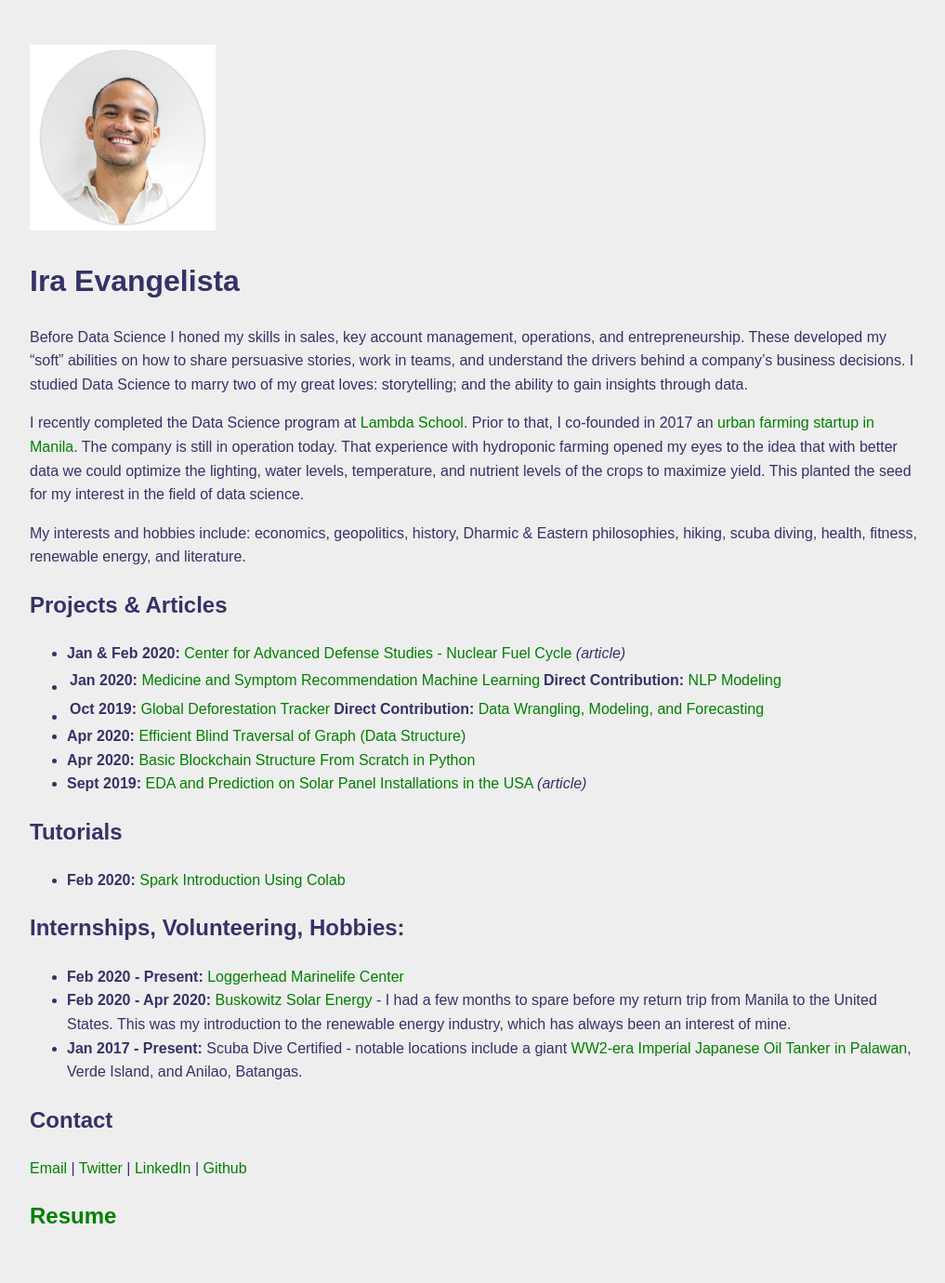
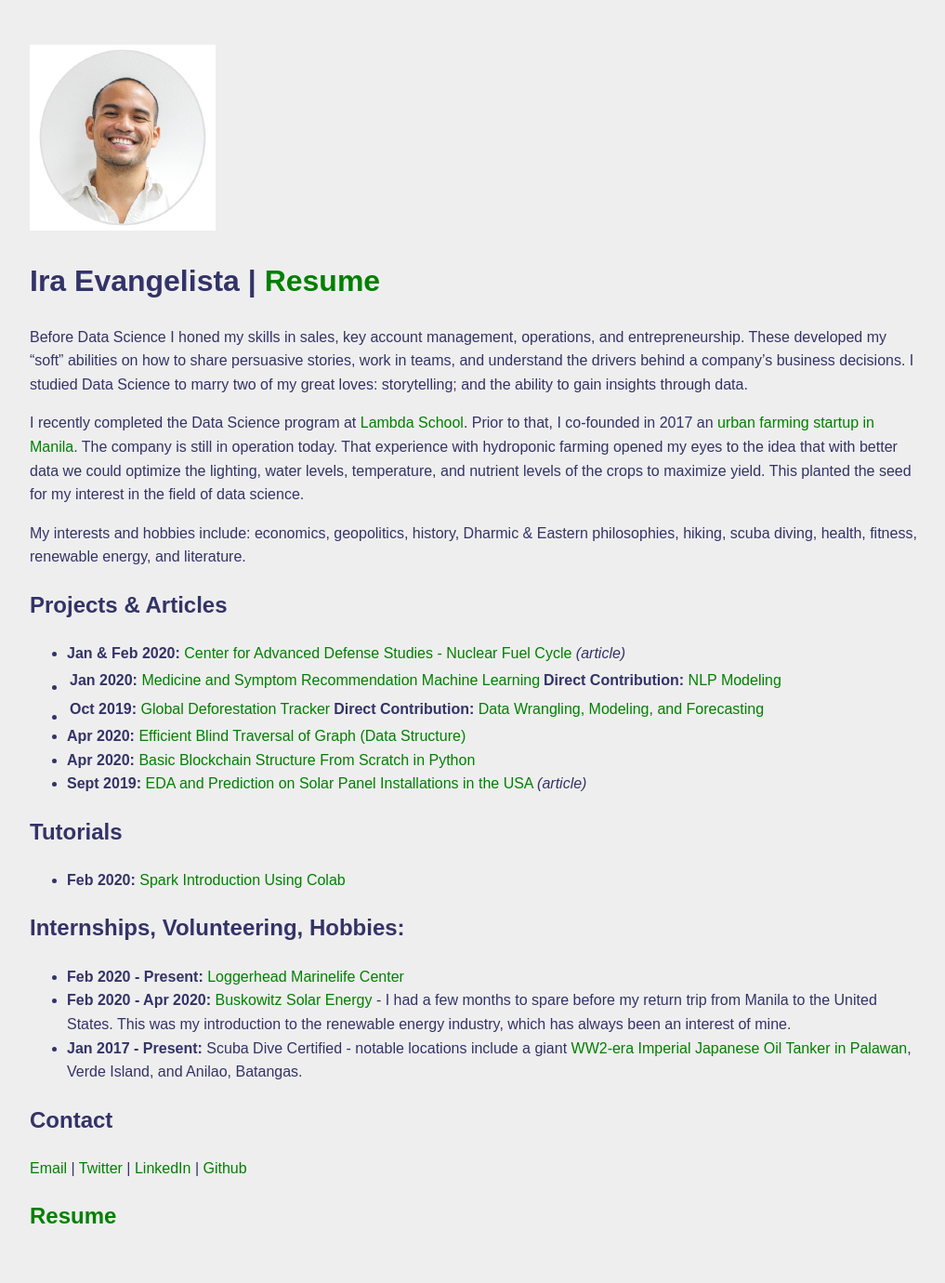
Before and after one commit to pragmatizt/ira_evangelista.github.io, a Jekyll site: the page built from index.md, in a window 1280 px wide. Shown: the whole page at 93% size, without its empty margins (128-1145 px from the left). Built offline with Jekyll 4.4.1, drawn with Linux system fonts in a browser that asks for light colours; our own code applies the rules of GitHub Pages for plain Markdown files.

Commit message:
Update index.md

```diff
--- a/index.md
+++ b/index.md
@@ -1,6 +1,6 @@
 <img src="profilepic1.png" alt="Ira Evangelista" width="200" height="200">
 
-# Ira Evangelista
+# Ira Evangelista   |   [Resume](https://drive.google.com/open?id=1CynyUx49dnAo19NM1iW4SGZyavUZc4RP)
 
 Before Data Science I honed my skills in sales, key account management, operations, and entrepreneurship. These developed my “soft” abilities on how to share persuasive stories, work in teams, and understand the drivers behind a company’s business decisions. I studied Data Science to marry two of my great loves: storytelling; and the ability to gain insights through data.
 
```
